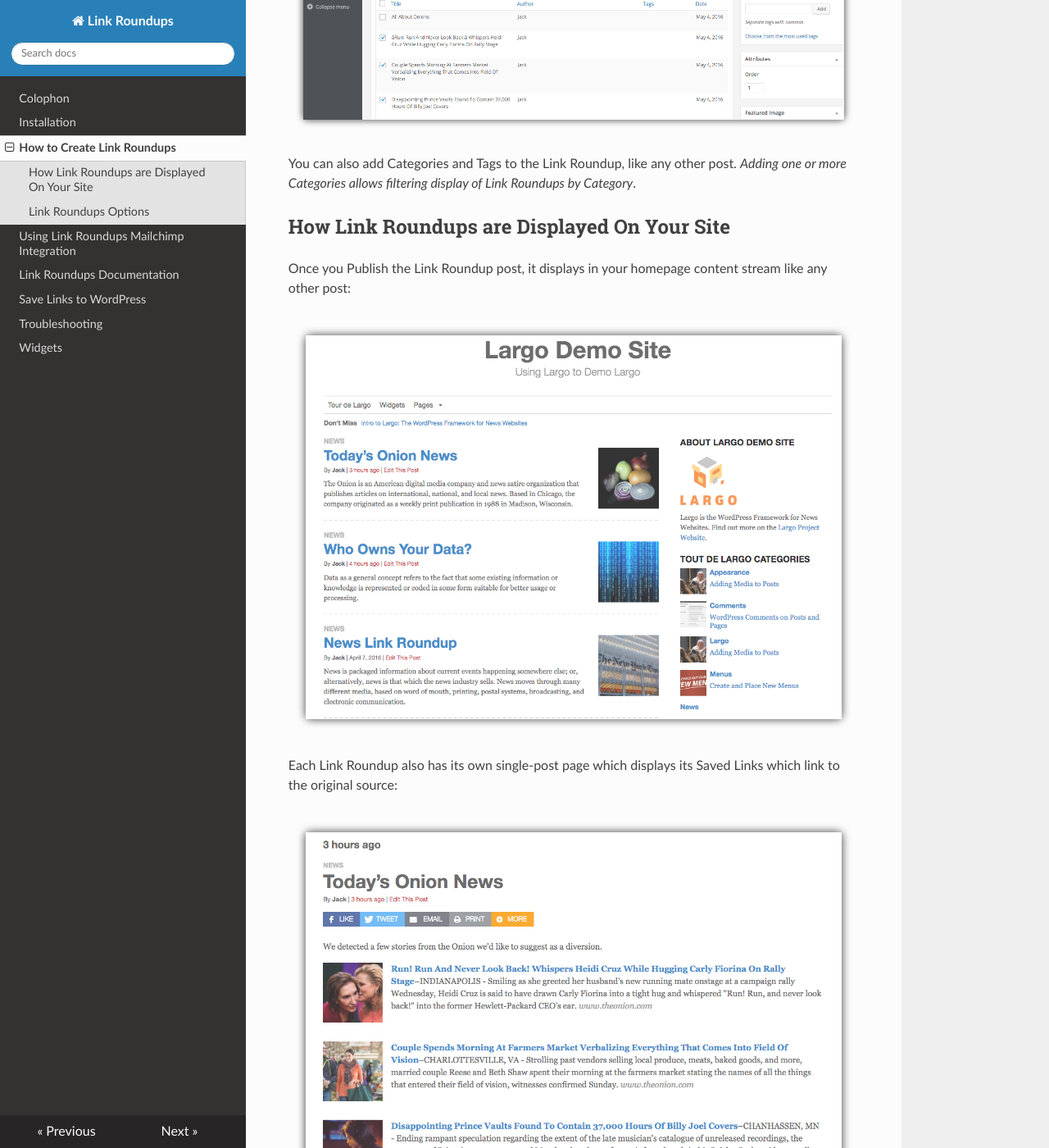
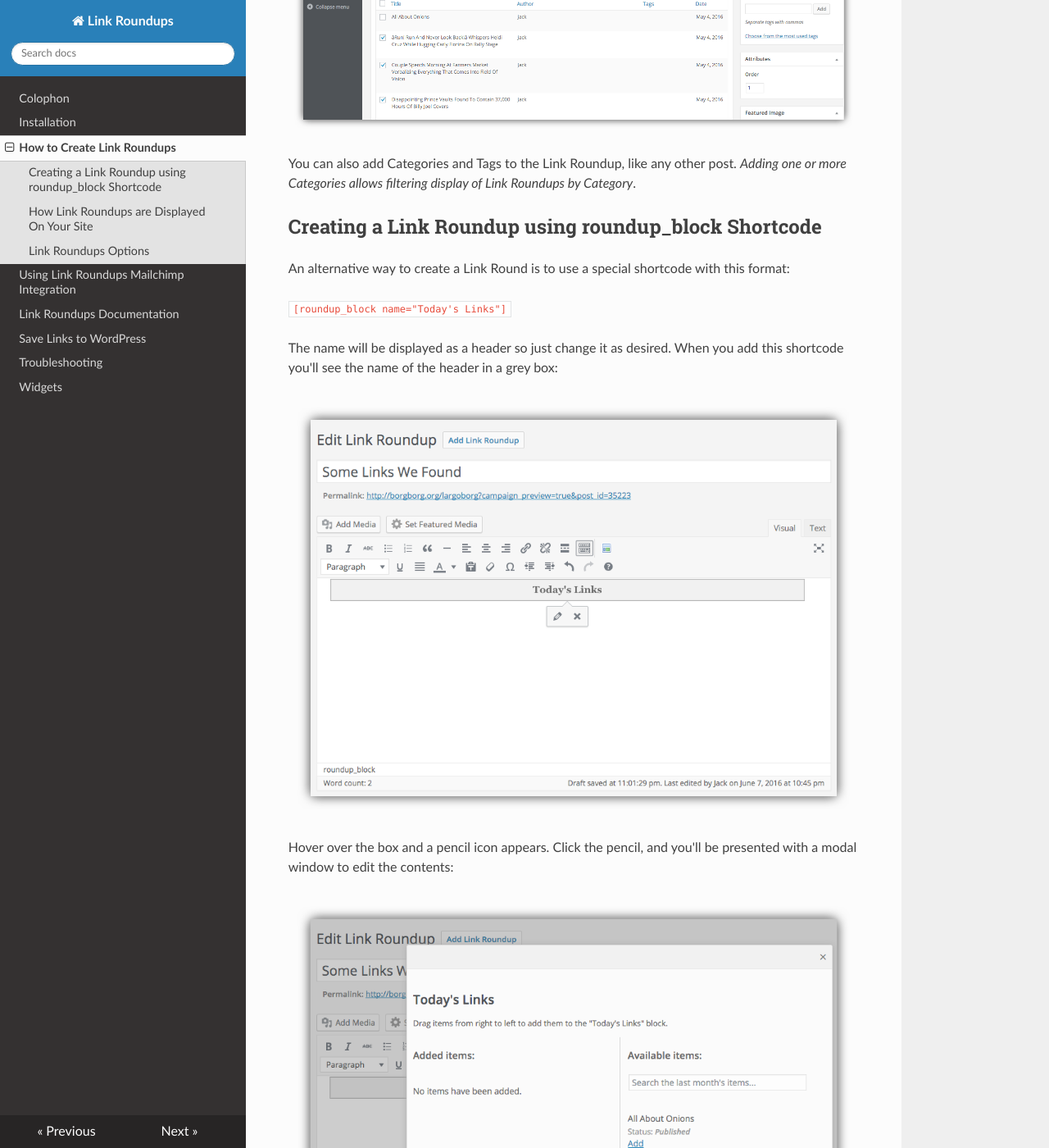
Before and after one commit to INN/link-roundups, an MkDocs documentation site: the page built from docs/link-roundups.md, in a window 1280 px wide and 1400 px high, scrolled down 2509 px. Shown: the whole window at 82% size. Built offline with MkDocs 1.6.1, drawn with Linux system fonts in a browser that asks for light colours; nearby versions of some CDN libraries; some of the changed text lies outside the part shown.

Commit message:
update for new shortcode and workflow

```diff
--- a/docs/link-roundups.md
+++ b/docs/link-roundups.md
@@ -24,6 +24,28 @@ Once you have the links that make up your roundup in the editor window, you can
 
 You can also add Categories and Tags to the Link Roundup, like any other post. _Adding one or more Categories allows filtering display of Link Roundups by Category_.
 
+## Creating a Link Roundup using roundup_block Shortcode
+
+An alternative way to create a Link Round is to use a special shortcode with this format:
+
+`[roundup_block name="Today's Links"]`
+
+The name will be displayed as a header so just change it as desired. When you add this shortcode you'll see the name of the header in a grey box:
+
+![Link Roundups shortcode displayed in the visual editor](./img/roundup_block_1.png)
+
+Hover over the box and a pencil icon appears. Click the pencil, and you'll be presented with a modal window to edit the contents:
+
+![adding links to a roundup](./img/adding-links-modal.png)
+
+Under each available item, click the Add button to add it to the Link Roundup:
+
+![Links added to a roundup](./img/added-links-modal.png)
+
+Click the Save button in the modal window and return to find your links in the Link Roundup edit screen:
+
+![Links added to a roundup](./img/todays-links.png)
+
 ## How Link Roundups are Displayed On Your Site
 
 Once you Publish the Link Roundup post, it displays in your homepage content stream like any other post:
```
Also changed, not shown: docs/img/added-links-modal.png (added), docs/img/adding-links-modal.png (added), docs/img/roundup_block_1.png (added), docs/img/todays-links.png (added).
